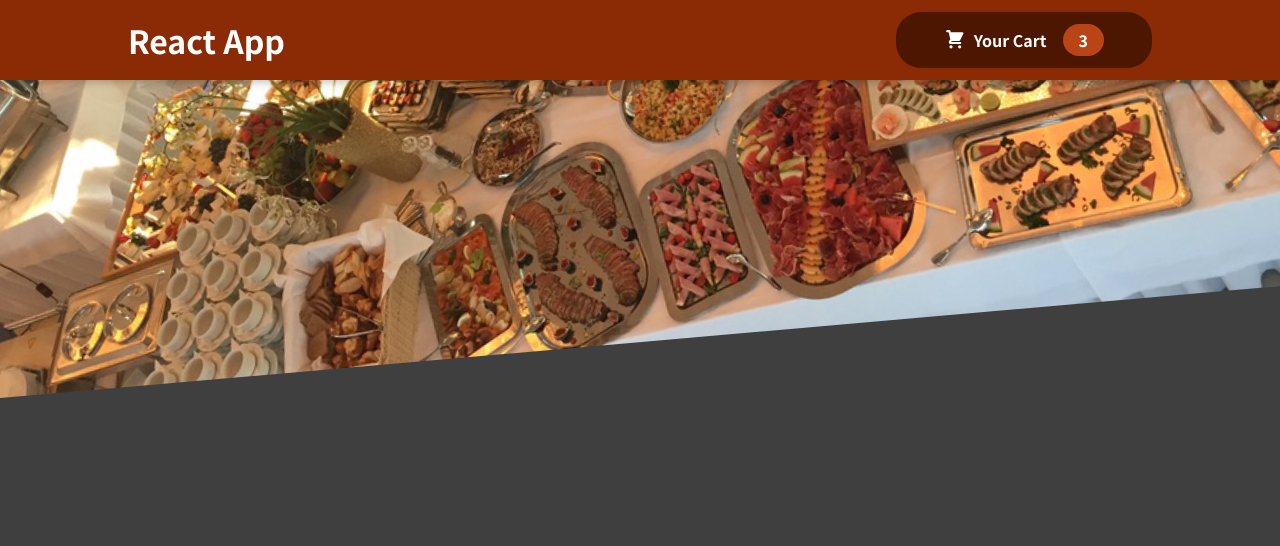
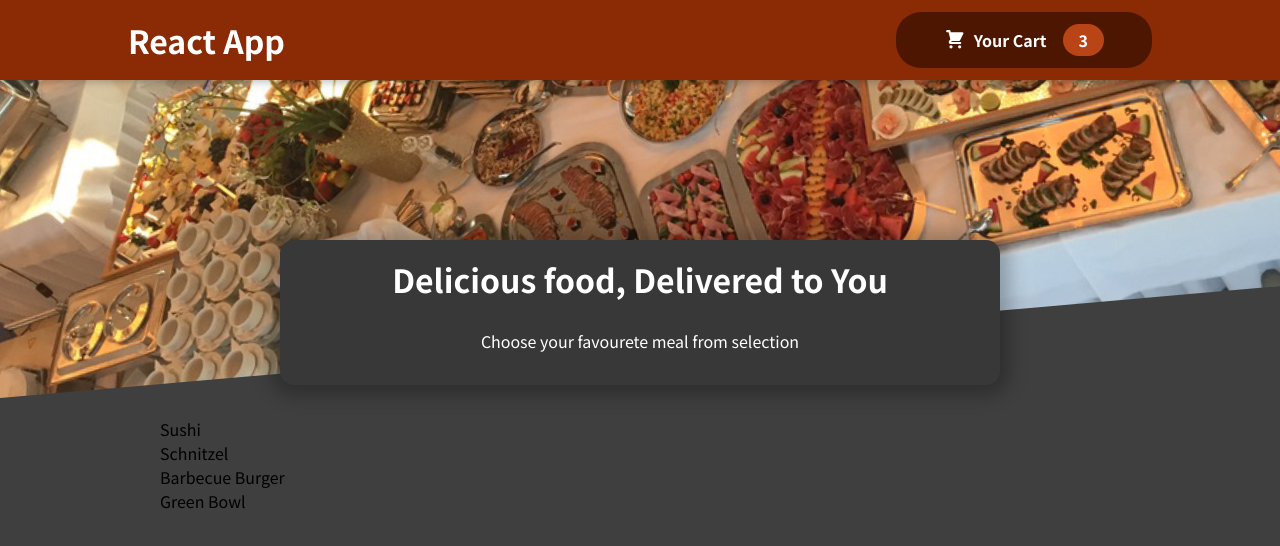
Before and after one commit to GabrieleScano/e-food, a JavaScript app: page / in a window 1280 px wide. Shown: the top 546 px of the page. Built offline with nearby package versions, Linux system fonts and the light colour scheme.

Commit message:
Add meals

```diff
--- a/src/App.js
+++ b/src/App.js
@@ -1,9 +1,13 @@
 import { Header } from "./components/Layout/Header";
+import { Meals } from "./components/Meals/Meals";
 
 function App() {
   return (
     <>
       <Header />
+      <main>
+        <Meals />
+      </main>
     </>
   );
 }
--- /dev/null
+++ b/src/components/Meals/AvailableMeals.js
@@ -0,0 +1,16 @@
+import { DUMMY_MEALS } from '../../data/dummy-meals'
+import classes from './AvailableMeals.module.css'
+
+export const AvailableMeals = () => {
+    return (
+        <section className={classes.meals}>
+        <ul>
+              {
+                    DUMMY_MEALS.map(meal => (
+                        <li>{meal.name}</li>
+                    ))
+                }
+            </ul>
+        </section>
+    )
+}
--- /dev/null
+++ b/src/components/Meals/AvailableMeals.module.css
@@ -0,0 +1,24 @@
+.meals {
+    max-width: 60rem;
+    width: 90%;
+    margin: 2rem auto;
+    animation: meals-appear 1s ease-out forwards;
+  }
+
+  .meals ul {
+    list-style: none;
+    margin: 0;
+    padding: 0;
+  }
+
+  @keyframes meals-appear {
+    from {
+      opacity: 0;
+      transform: translateY(3rem);
+    }
+
+    to {
+      opacity: 1;
+      transform: translateY(0);
+    }
+  }
--- /dev/null
+++ b/src/components/Meals/Meals.js
@@ -0,0 +1,11 @@
+import { AvailableMeals } from "./AvailableMeals"
+import { MealsSummary } from "./MealsSummary"
+
+export const Meals = () => {
+    return (
+        <>
+            <MealsSummary />
+            <AvailableMeals />
+        </>
+    )
+}
```
